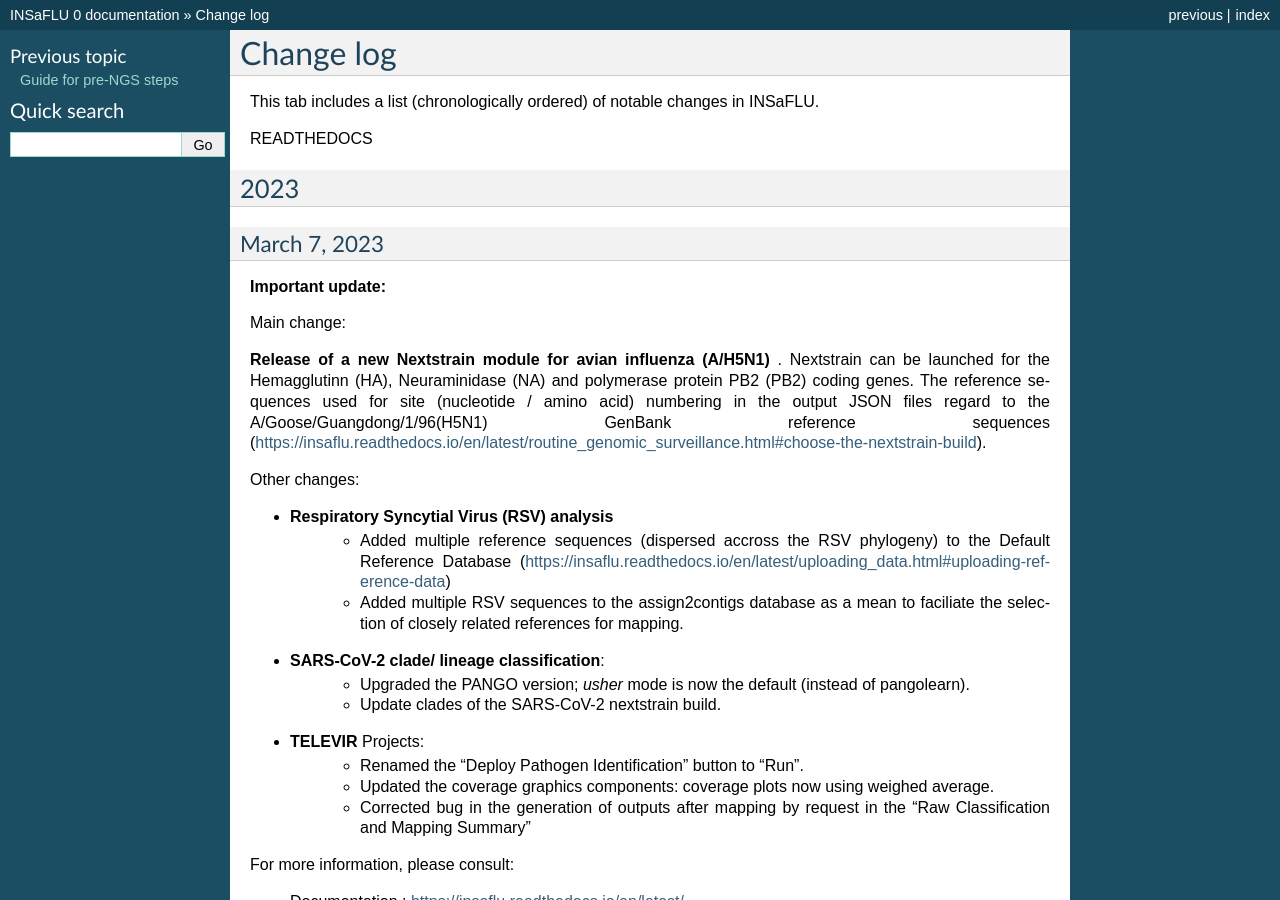
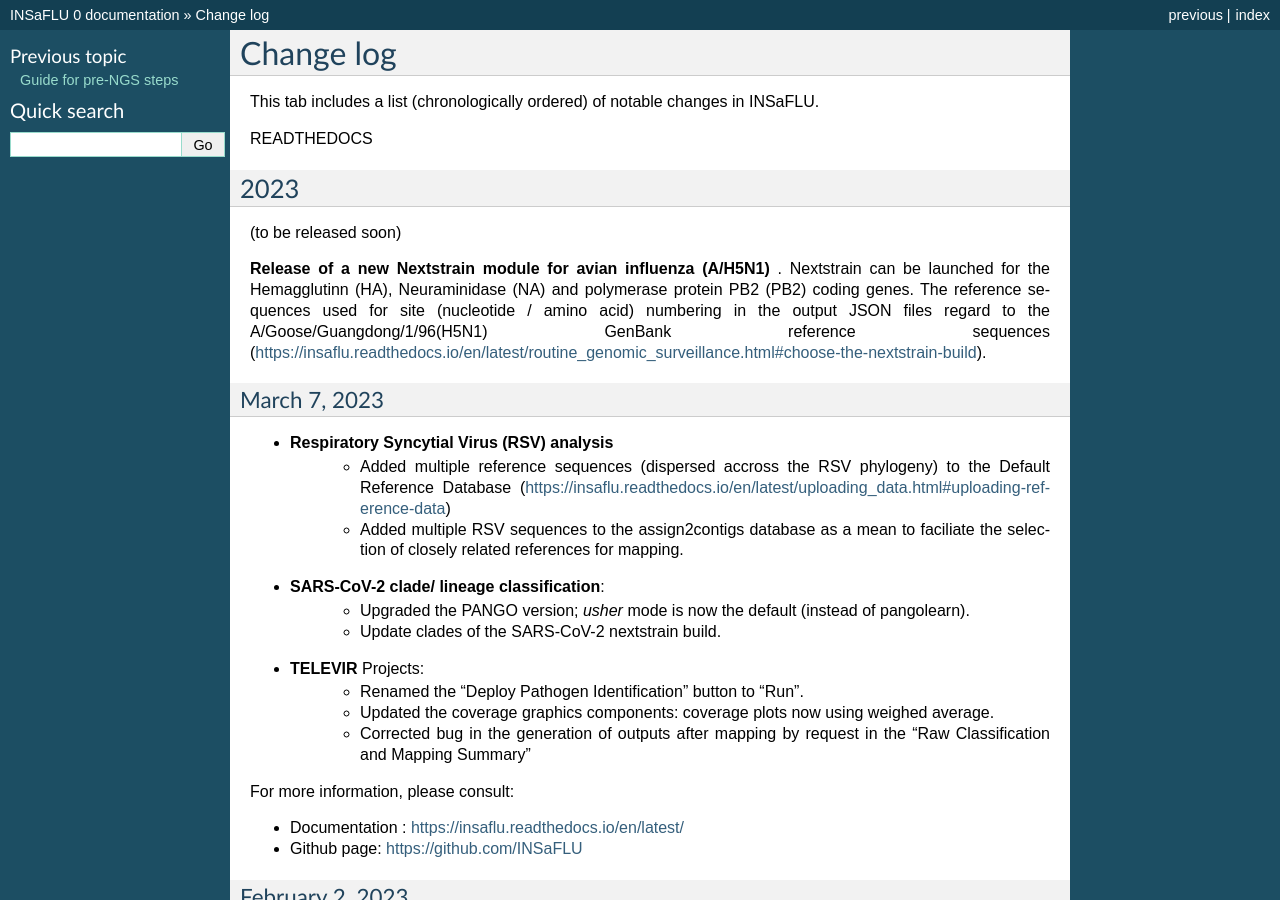
Before and after one commit to INSaFLU/insaflu_docs, a Sphinx documentation site: the page built from docs/change_log.rst, in a window 1280 px wide and 900 px high. Built offline with Sphinx 7.4.7, drawn with Linux system fonts in a browser that asks for light colours; formulas are drawn with MathJax 3.

Commit message:
Update date

```diff
--- a/docs/change_log.rst
+++ b/docs/change_log.rst
@@ -9,17 +9,12 @@
 2023
 -------
 
-March 7, 2023
-..........................
-
-**Important update:**
-
-Main change:
+(to be released soon)
 
 **Release of a new Nextstrain module for avian influenza (A/H5N1)** . Nextstrain can be launched for the Hemagglutinn (HA), Neuraminidase (NA) and polymerase protein PB2 (PB2) coding genes. The reference sequences used for site (nucleotide / amino acid) numbering in the output JSON files regard to the A/Goose/Guangdong/1/96(H5N1) GenBank reference sequences (https://insaflu.readthedocs.io/en/latest/routine_genomic_surveillance.html#choose-the-nextstrain-build).
 
-
-Other changes:
+March 7, 2023
+..........................
 
 - **Respiratory Syncytial Virus (RSV) analysis**
 	- Added multiple reference sequences (dispersed accross the RSV phylogeny) to the Default Reference Database (https://insaflu.readthedocs.io/en/latest/uploading_data.html#uploading-reference-data)
```
